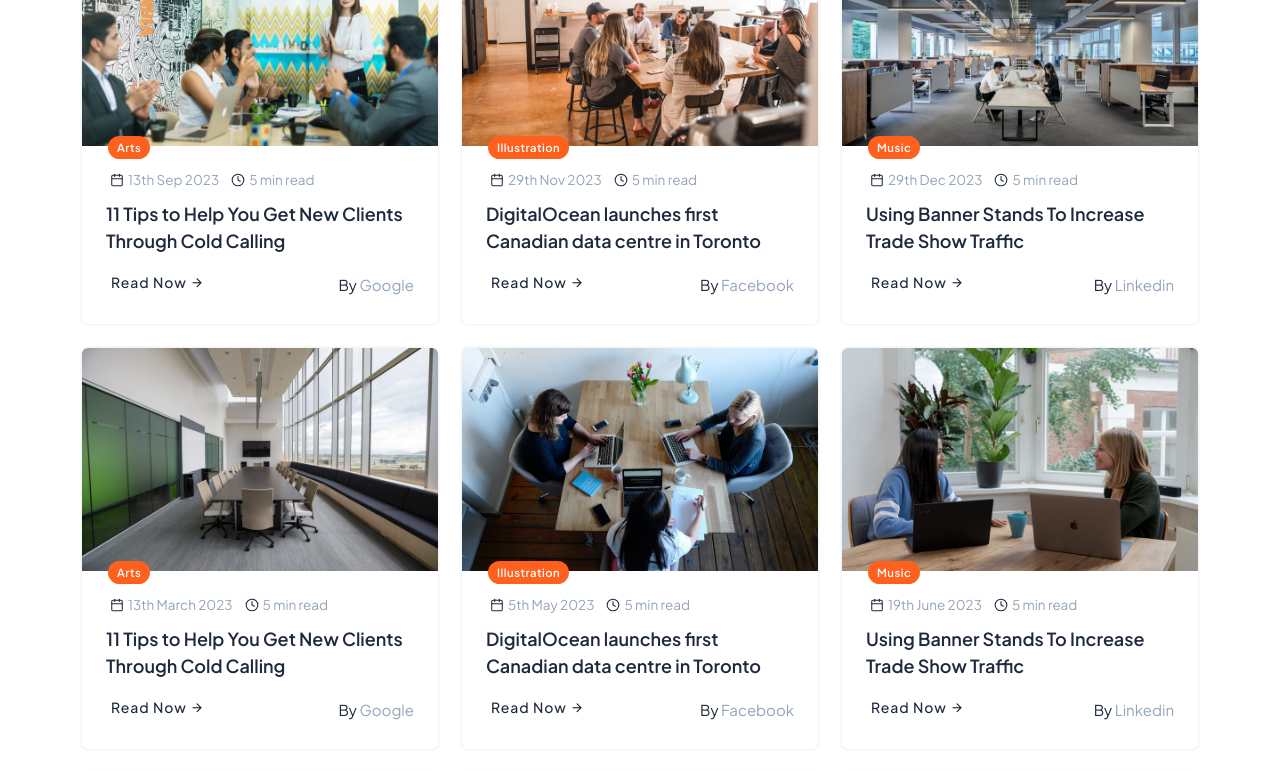
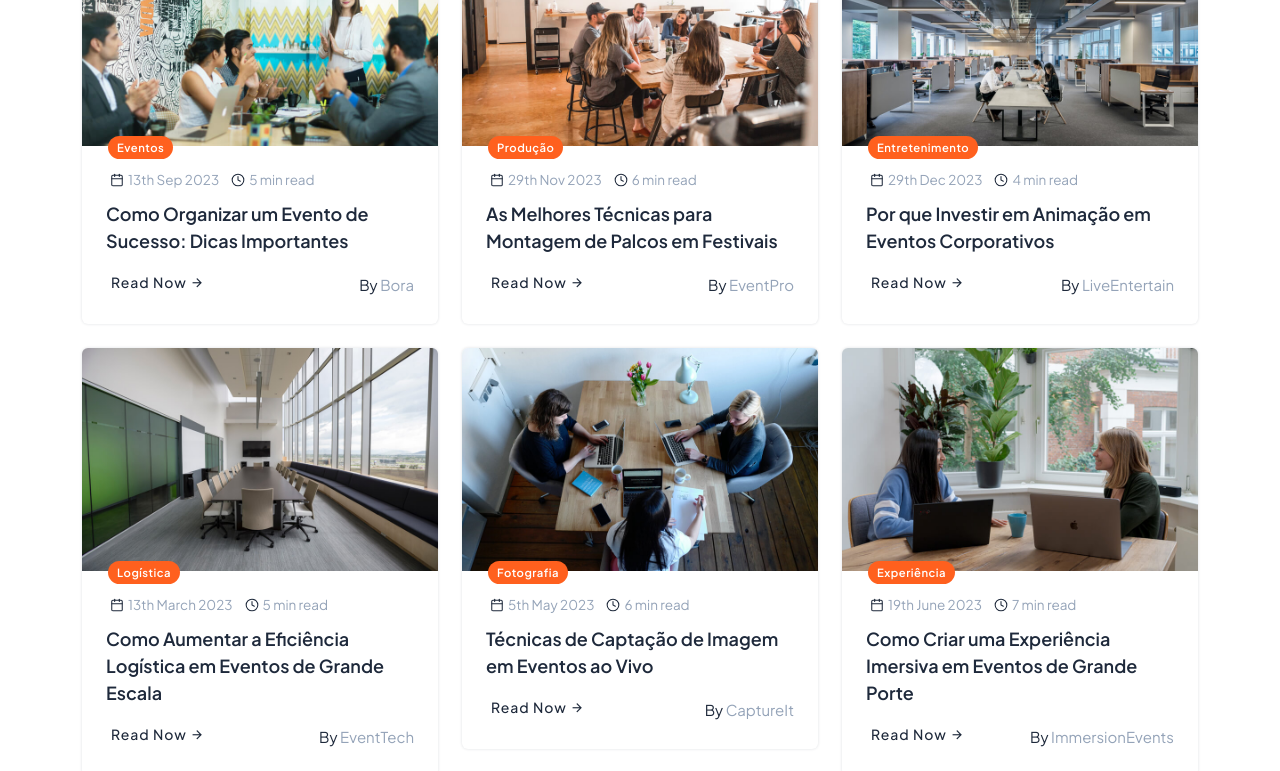
Before and after one commit to abussafilx/Jobnova_ReactJs, a React (Create React App) app: page /blogs in a window 1280 px wide. Shown: the part 640-1411 px from the top of the page. Built offline with nearby package versions, Linux system fonts and the light colour scheme.

Commit message:
home page emrpesas + data gpt

```diff
--- a/src/data/data.js
+++ b/src/data/data.js
@@ -102,7 +102,7 @@ export const categoriesData = [
     },
 ]
 
-export const jobData = [
+export const jobData2 = [
     {
         id:1,
         image:company1,
@@ -285,6 +285,160 @@ export const jobData = [
     },
 ]
 
+export const jobData = [
+    {
+      id: 1,
+      image: company1,
+      name: 'SoundWave Eventos',
+      title: 'Montador(a) de Estruturas – Festival de Verão Porto 2025',
+      country: 'Portugal',
+      city: 'Porto',
+      applied: '15',
+      vacancy: '6',
+      date: '21st Jun 2025',
+      salary: '60 - 80 / dia',
+      posted: '2',
+      jobTime: 'Full Time',
+      desc: 'Ajuda na montagem e desmontagem de estruturas de palco e tendas para um festival de grande porte.'
+    },
+    {
+      id: 2,
+      image: company2,
+      name: 'TechExpo',
+      title: 'Promotor(a) de Marca – Feira de Tecnologia',
+      country: 'Portugal',
+      city: 'Lisboa',
+      applied: '22',
+      vacancy: '4',
+      date: '5th Jul 2025',
+      salary: '50 - 65 / dia',
+      posted: '1',
+      jobTime: 'Part Time',
+      desc: 'Divulgação de produtos e interação com visitantes durante feira de tecnologia no centro de exposições.'
+    },
+    {
+      id: 3,
+      image: company3,
+      name: 'EventPlus',
+      title: 'Assistente de Produção – Evento Corporativo',
+      country: 'Portugal',
+      city: 'Cascais',
+      applied: '9',
+      vacancy: '2',
+      date: '15th May 2025',
+      salary: '70 - 90 / dia',
+      posted: '3',
+      jobTime: 'Full Time',
+      desc: 'Apoio à equipa de produção com gestão de horários, fornecedores e coordenação geral do evento.'
+    },
+    {
+      id: 4,
+      image: company4,
+      name: 'Saúde em Rede',
+      title: 'Recepcionista de Evento – Congresso de Saúde',
+      country: 'Portugal',
+      city: 'Porto',
+      applied: '12',
+      vacancy: '3',
+      date: '1st Jun 2025',
+      salary: '45 - 60 / dia',
+      posted: '4',
+      jobTime: 'Part Time',
+      desc: 'Realizar check-in dos participantes, entregar materiais e orientar o público no local do evento.'
+    },
+    {
+      id: 5,
+      image: company5,
+      name: 'Private Affairs',
+      title: 'Bar Staff – Festa de Fim de Ano Privada',
+      country: 'Portugal',
+      city: 'Lisboa',
+      applied: '30',
+      vacancy: '5',
+      date: '31st Dec 2025',
+      salary: '80 - 120 / noite',
+      posted: '7',
+      jobTime: 'Full Time',
+      desc: 'Atendimento ao bar com preparação de bebidas em evento noturno exclusivo. Experiência obrigatória.'
+    },
+    {
+      id: 6,
+      image: company6,
+      name: 'Live Audio',
+      title: 'Operador(a) de Som – Concerto ao Vivo',
+      country: 'Portugal',
+      city: 'Braga',
+      applied: '6',
+      vacancy: '1',
+      date: '10th May 2025',
+      salary: '100 - 150',
+      posted: '2',
+      jobTime: 'Full Time',
+      desc: 'Montagem e operação de som ao vivo para banda internacional. Experiência comprovada necessária.'
+    },
+    {
+      id: 7,
+      image: company7,
+      name: 'Zoolândia Kids',
+      title: 'Animador(a) Infantil – Evento no Jardim Zoológico',
+      country: 'Portugal',
+      city: 'Lisboa',
+      applied: '18',
+      vacancy: '3',
+      date: '19th May 2025',
+      salary: '50 - 70 / dia',
+      posted: '1',
+      jobTime: 'Part Time',
+      desc: 'Condução de atividades lúdicas com crianças durante evento familiar. Requer criatividade e energia.'
+    },
+    {
+      id: 8,
+      image: company8,
+      name: 'SafeZone',
+      title: 'Segurança de Evento – Evento Desportivo',
+      country: 'Portugal',
+      city: 'Coimbra',
+      applied: '10',
+      vacancy: '4',
+      date: '7th Jun 2025',
+      salary: '70 - 90 / dia',
+      posted: '5',
+      jobTime: 'Full Time',
+      desc: 'Controle de acessos e patrulha durante competição desportiva. Curso de segurança é um diferencial.'
+    },
+    {
+      id: 9,
+      image: company9,
+      name: 'Wedding Stories',
+      title: 'Fotógrafo(a) – Casamento em Sintra',
+      country: 'Portugal',
+      city: 'Sintra',
+      applied: '14',
+      vacancy: '1',
+      date: '22nd Jun 2025',
+      salary: '150 - 200',
+      posted: '3',
+      jobTime: 'Freelance',
+      desc: 'Fotografia documental do casamento. É necessário levar o próprio equipamento e apresentar portfólio.'
+    },
+    {
+      id: 10,
+      image: company10,
+      name: 'Palco Central',
+      title: 'Técnico(a) de Luz – Espetáculo Teatral',
+      country: 'Portugal',
+      city: 'Aveiro',
+      applied: '5',
+      vacancy: '1',
+      date: '29th May 2025',
+      salary: '90 - 130',
+      posted: '2',
+      jobTime: 'Full Time',
+      desc: 'Montagem e operação de luz para espetáculo teatral. Requer conhecimento em mesa de luz e experiência prévia.'
+    }
+  ]
+
+
 export const servicesData = [
     {
         icon:FiPhone,
@@ -330,105 +484,107 @@ export const servicesData = [
 
 export const blogData = [
     {
-      id:1,
-      image:blog1,
-      title:'11 Tips to Help You Get New Clients Through Cold Calling',
-      date:'13th Sep 2023',
-      time:'5 min read',
-      tag:'Arts',
-      company:'Google'
+      id: 1,
+      image: blog1,
+      title: 'Como Organizar um Evento de Sucesso: Dicas Importantes',
+      date: '13th Sep 2023',
+      time: '5 min read',
+      tag: 'Eventos',
+      company: 'Bora'
     },
     {
-        id:2,
-        image:blog2,
-        title:'DigitalOcean launches first Canadian data centre in Toronto',
-        date:'29th Nov 2023',
-        time:'5 min read',
-        tag:'Illustration',
-        company:'Facebook'
+      id: 2,
+      image: blog2,
+      title: 'As Melhores Técnicas para Montagem de Palcos em Festivais',
+      date: '29th Nov 2023',
+      time: '6 min read',
+      tag: 'Produção',
+      company: 'EventPro'
     },
     {
-        id:3,
-        image:blog3,
-        title:'Using Banner Stands To Increase Trade Show Traffic',
-        date:'29th Dec 2023',
-        time:'5 min read',
-        tag:'Music',
-        company:'Linkedin'
+      id: 3,
+      image: blog3,
+      title: 'Por que Investir em Animação em Eventos Corporativos',
+      date: '29th Dec 2023',
+      time: '4 min read',
+      tag: 'Entretenimento',
+      company: 'LiveEntertain'
     },
     {
-        id:4,
-        image:blog4,
-        title:'11 Tips to Help You Get New Clients Through Cold Calling',
-        date:'13th March 2023',
-        time:'5 min read',
-        tag:'Arts',
-        company:'Google'
+      id: 4,
+      image: blog4,
+      title: 'Como Aumentar a Eficiência Logística em Eventos de Grande Escala',
+      date: '13th March 2023',
+      time: '5 min read',
+      tag: 'Logística',
+      company: 'EventTech'
     },
     {
-        id:5,
-        image:blog5,
-        title:'DigitalOcean launches first Canadian data centre in Toronto',
-        date:'5th May 2023',
-        time:'5 min read',
-        tag:'Illustration',
-        company:'Facebook'
+      id: 5,
+      image: blog5,
+      title: 'Técnicas de Captação de Imagem em Eventos ao Vivo',
+      date: '5th May 2023',
+      time: '6 min read',
+      tag: 'Fotografia',
+      company: 'CaptureIt'
     },
     {
-        id:6,
-        image:blog6,
-        title:'Using Banner Stands To Increase Trade Show Traffic',
-        date:'19th June 2023',
-        time:'5 min read',
-        tag:'Music',
-        company:'Linkedin'
+      id: 6,
+      image: blog6,
+      title: 'Como Criar uma Experiência Imersiva em Eventos de Grande Porte',
+      date: '19th June 2023',
+      time: '7 min read',
+      tag: 'Experiência',
+      company: 'ImmersionEvents'
     },
     {
-        id:7,
-        image:blog7,
-        title:'11 Tips to Help You Get New Clients Through Cold Calling',
-        date:'20th June 2023',
-        time:'5 min read',
-        tag:'Arts',
-        company:'Google'
+      id: 7,
+      image: blog7,
+      title: 'Dicas para Gerenciar Eventos Virtuais de Forma Eficiente',
+      date: '20th June 2023',
+      time: '5 min read',
+      tag: 'Eventos Virtuais',
+      company: 'VirtualConnect'
     },
     {
-        id:8,
-        image:blog8,
-        title:'DigitalOcean launches first Canadian data centre in Toronto',
-        date:'31st Aug 2023',
-        time:'5 min read',
-        tag:'Illustration',
-        company:'Facebook'
+      id: 8,
+      image: blog8,
+      title: 'O Papel do Marketing na Promoção de Eventos de Grande Escala',
+      date: '31st Aug 2023',
+      time: '5 min read',
+      tag: 'Marketing',
+      company: 'PromoEvents'
     },
     {
-        id:9,
-        image:blog9,
-        title:'Using Banner Stands To Increase Trade Show Traffic',
-        date:'1st Sep 2024',
-        time:'5 min read',
-        tag:'Music',
-        company:'Linkedin'
-      },
-]
+      id: 9,
+      image: blog9,
+      title: 'Como a Tecnologia Está Transformando o Mundo dos Eventos',
+      date: '1st Sep 2024',
+      time: '6 min read',
+      tag: 'Tecnologia',
+      company: 'TechEvents'
+    }
+  ];
+
 
   export const recentBlog = [
     {
-        image:blog1,
-        title:'Consultant Business',
-        date:'13th March 2023'
+      image: blog1,
+      title: 'Como Planejar um Evento de Sucesso do Início ao Fim',
+      date: '13th March 2023'
     },
     {
-        image:blog2,
-        title:'Grow Your Business',
-        date:'5th May 2023'
+      image: blog2,
+      title: 'Estratégias de Marketing para Aumentar a Visibilidade de Eventos',
+      date: '5th May 2023'
     },
     {
-        image:blog1,
-        title:'Look On The Glorious Balance',
-        date:'19th June 2023'
-    },
-]
+      image: blog1,
+      title: 'Tendências de Tecnologia em Eventos ao Vivo para 2023',
+      date: '19th June 2023'
+    }
+  ];
+
 
 export const servicesTwo =[
     {
@@ -459,46 +615,47 @@ export const servicesTwo =[
 
 export const categoriesTwoData = [
     {
-        title:'Human Resource',
-        job:'90 Jobs Available'
+      title: 'Produção de Eventos',
+      job: '27 Vagas Disponíveis'
     },
     {
-        title:'It & Networking',
-        job:'90 Jobs Available'
+      title: 'Montagem & Logística',
+      job: '18 Vagas Disponíveis'
     },
     {
-        title:'Sales & Marketing',
-        job:'90 Jobs Available'
+      title: 'Recepcionistas',
+      job: '32 Vagas Disponíveis'
     },
     {
-        title:'Accounting',
-        job:'90 Jobs Available'
+      title: 'Técnicos de Som e Luz',
+      job: '14 Vagas Disponíveis'
     },
     {
-        title:'Delivery Boy',
-        job:'90 Jobs Available'
+      title: 'Segurança',
+      job: '12 Vagas Disponíveis'
     },
     {
-        title:'Data Science',
-        job:'90 Jobs Available'
+      title: 'Animação & Entretenimento',
+      job: '20 Vagas Disponíveis'
     },
     {
-        title:'Project Manager',
-        job:'90 Jobs Available'
+      title: 'Captação de Imagem',
+      job: '15 Vagas Disponíveis'
     },
     {
-        title:'Engineering',
-        job:'90 Jobs Available'
+      title: 'Catering & Bar',
+      job: '22 Vagas Disponíveis'
     },
     {
-        title:'Help Center',
-        job:'90 Jobs Available'
+      title: 'Coordenação de Staff',
+      job: '9 Vagas Disponíveis'
     },
     {
-        title:'Full Stack Developer',
-        job:'90 Jobs Available'
-    },
-]
+      title: 'Ativação de Marca',
+      job: '11 Vagas Disponíveis'
+    }
+  ];
+
 
 export const accordionData = [
     {
@@ -647,30 +804,31 @@ export const candidatesData = [
 ]
 export const candidateSkill = [
     {
-        title:'HTML',
-        value:'84%'
+      title: 'Produção de Eventos',
+      value: '84%'
     },
     {
-        title:'CSS',
-        value:'75%'
+      title: 'Montagem de Palco',
+      value: '75%'
     },
     {
-        title:'JQuery',
-        value:'79%'
+      title: 'Gestão de Logística',
+      value: '79%'
     },
     {
-        title:'WordPress',
-        value:'79%'
+      title: 'Atendimento ao Cliente',
+      value: '79%'
     },
     {
-        title:'Figma',
-        value:'85%'
+      title: 'Captação de Imagem',
+      value: '85%'
     },
     {
-        title:'Illustration',
-        value:'65%'
-    },
-]
+      title: 'Animação de Eventos',
+      value: '65%'
+    }
+  ];
+
 
 export const teamData = [
     {
```
Also changed, not shown: src/pages/index-three.js (+39 -47 lines), 1 other file (tests, documents, lock files or other folders). Lines whose indentation alone changed are shown as unchanged.
